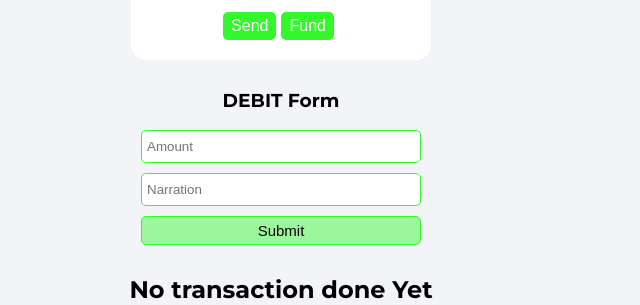
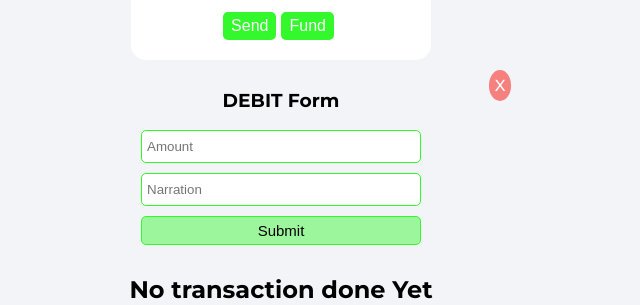
Before and after one commit to Raymond-techy/expenseTracker-React, a React (Vite) app: page / in a window 1280 px wide. Both pictures are taken after a click on the button "Send". Shown: the part 176-481 px from the top of the page, without its empty margins (359-999 px from the left). Built offline with nearby package versions, Linux system fonts and the light colour scheme.

Commit message:
changes made

```diff
--- a/src/Components/Expense.jsx
+++ b/src/Components/Expense.jsx
@@ -39,6 +39,14 @@ function Expense() {
       type: transType,
     }));
   };
+  const handleFormClose = () => {
+    setTransType("");
+    setFormData((prevState) => ({
+      ...prevState,
+      amount: "",
+      narration: "",
+    }));
+  };
   if (loading) return <Spinner />;
   return (
     <div>
@@ -70,6 +78,9 @@ function Expense() {
       {transType !== "" && (
         <div className="expenseForm">
           <form className="debitForm" onSubmit={onSubmit}>
+            <div className="closeBtn" onClick={handleFormClose}>
+              <span>X</span>
+            </div>
             <div>
               <h3>{transType.toUpperCase()} Form</h3>
             </div>
--- a/src/Context/ExpenseContext.jsx
+++ b/src/Context/ExpenseContext.jsx
@@ -32,7 +32,6 @@ export const ExpenseProvider = ({ children }) => {
       toast.error("Insufficient fund", { toastId: "647734ggghvyv6#4" });
       return;
     }
-
     setTransactionList((prevState) => [transaction, ...prevState]);
     return;
   };
--- a/src/index.css
+++ b/src/index.css
@@ -85,7 +85,20 @@ body {
   margin-right: 5px;
   cursor: pointer;
 }
+.closeBtn {
+  position: absolute;
+  padding: 6px;
+  border-radius: 50%;
+  top: 0;
+  right: 32%;
+  background-color: #f8332c9a;
+  margin: 0 auto;
+  cursor: pointer;
+  color: #fff;
+  font-weight: 500;
+}
 .debitForm {
+  position: relative;
   display: flex;
   flex-direction: column;
   margin-top: 10px;
```
